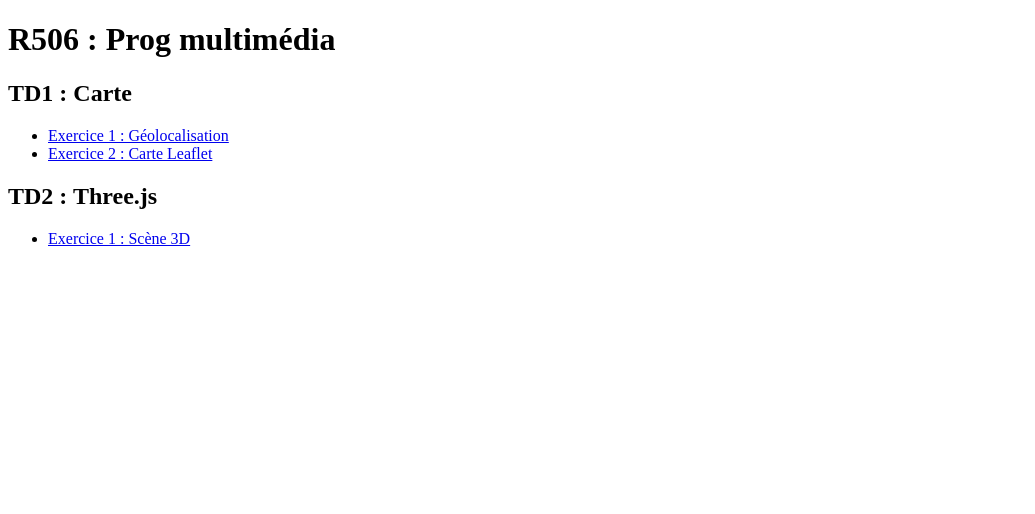
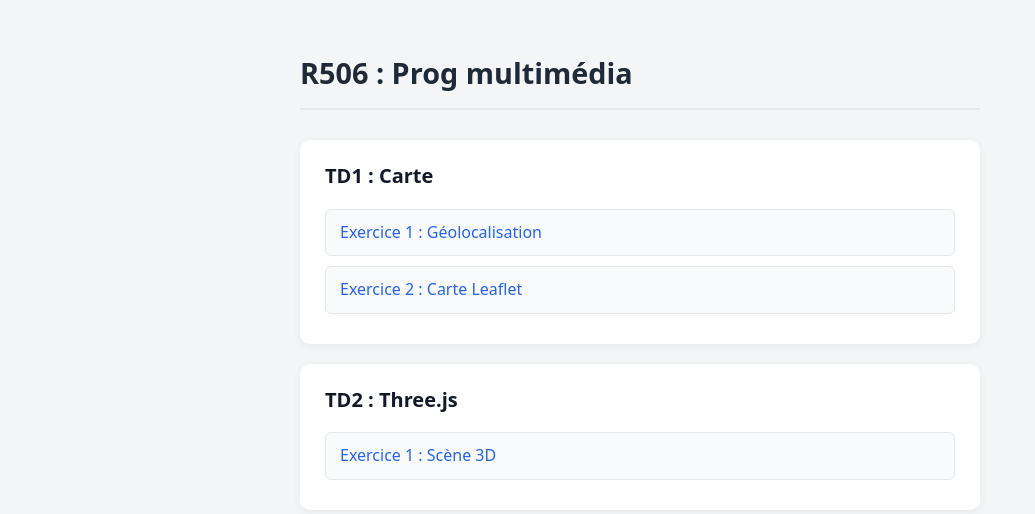
Before and after one commit to melissaA-github/melissaA-github.github.io, a plain HTML site: page index.html in a window 1280 px wide. Shown: the whole page, without its empty margins (0-1035 px from the left). Drawn offline with Linux system fonts and the light colour scheme.

Commit message:
maj index principal

```diff
--- a/index.html
+++ b/index.html
@@ -4,19 +4,75 @@
     <meta charset="UTF-8">
     <meta name="viewport" content="width=device-width, initial-scale=1.0">
     <title>R506 - Prog multimédia</title>
+    <style>
+        body {
+            font-family: system-ui, -apple-system, sans-serif;
+            background-color: #f4f5f7;
+            color: #1f2937;
+            max-width: 680px;
+            margin: 50px auto;
+            padding: 0 20px;
+            line-height: 1.6;
+        }
+        h1 {
+            font-size: 1.8rem;
+            border-bottom: 2px solid #e5e7eb;
+            padding-bottom: 12px;
+            margin-bottom: 30px;
+        }
+        .card {
+            background: #ffffff;
+            border-radius: 10px;
+            padding: 20px 25px;
+            margin-bottom: 20px;
+            box-shadow: 0 2px 8px rgba(0, 0, 0, 0.06);
+        }
+        h2 {
+            margin-top: 0;
+            font-size: 1.25rem;
+            color: #111827;
+        }
+        ul {
+            list-style: none;
+            padding: 0;
+            margin: 0;
+        }
+        li {
+            margin: 10px 0;
+        }
+        a {
+            display: block;
+            padding: 10px 14px;
+            background-color: #f9fafb;
+            border: 1px solid #e5e7eb;
+            border-radius: 6px;
+            color: #2563eb;
+            text-decoration: none;
+            font-weight: 500;
+            transition: background-color 0.2s, border-color 0.2s;
+        }
+        a:hover {
+            background-color: #eff6ff;
+            border-color: #93c5fd;
+        }
+    </style>
 </head>
 <body>
     <h1>R506 : Prog multimédia</h1>
 
+    <div class="card">
         <h2>TD1 : Carte</h2>
         <ul>
             <li><a href="TD1/Exo1/index.html">Exercice 1 : Géolocalisation</a></li>
             <li><a href="TD1/Exo2/index.html">Exercice 2 : Carte Leaflet</a></li>
         </ul>
+    </div>
 
+    <div class="card">
         <h2>TD2 : Three.js</h2>
         <ul>
             <li><a href="TD2/index.html">Exercice 1 : Scène 3D</a></li>
         </ul>
+    </div>
 </body>
 </html>
```
Lines whose indentation alone changed are shown as unchanged.
